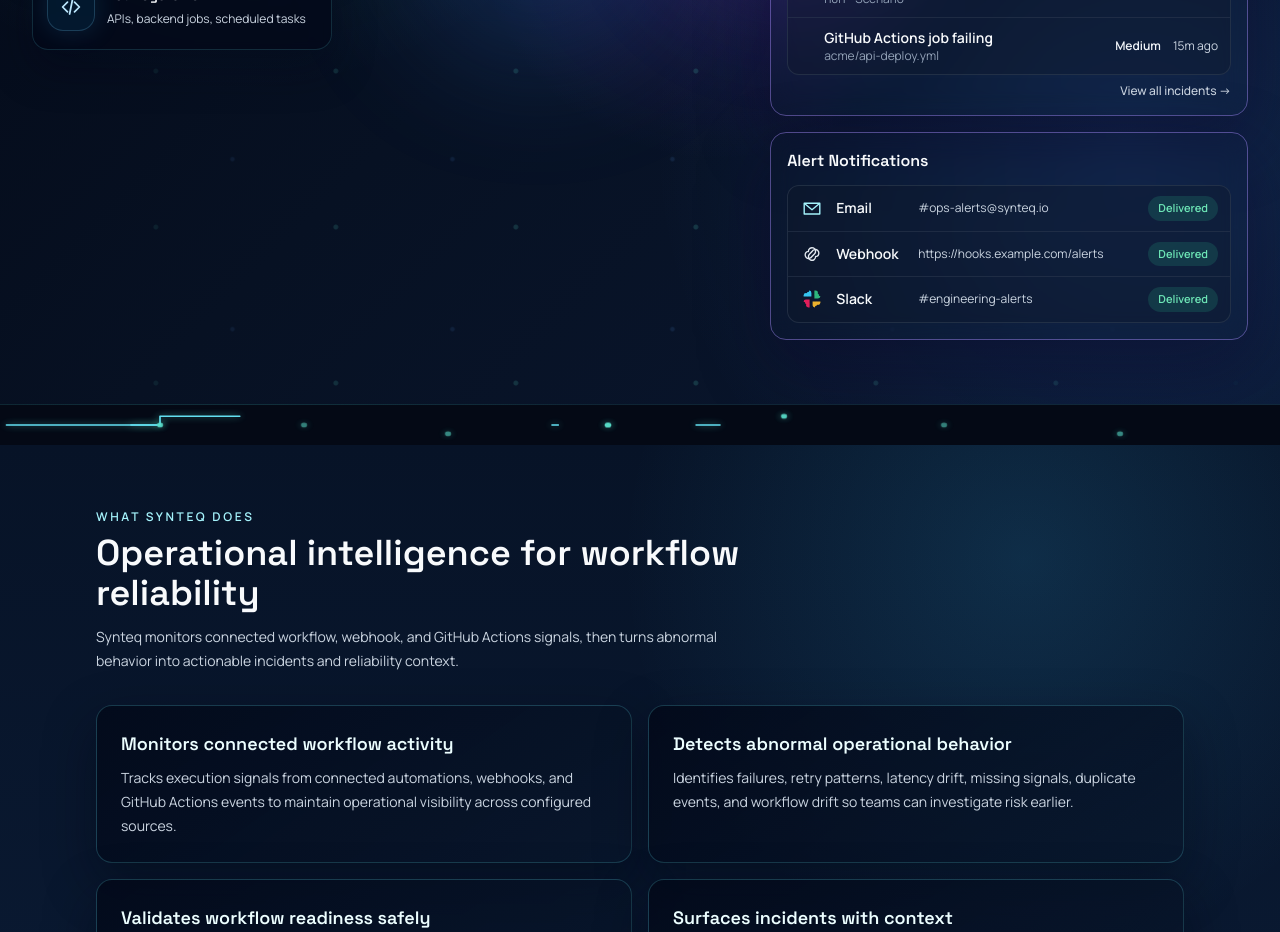
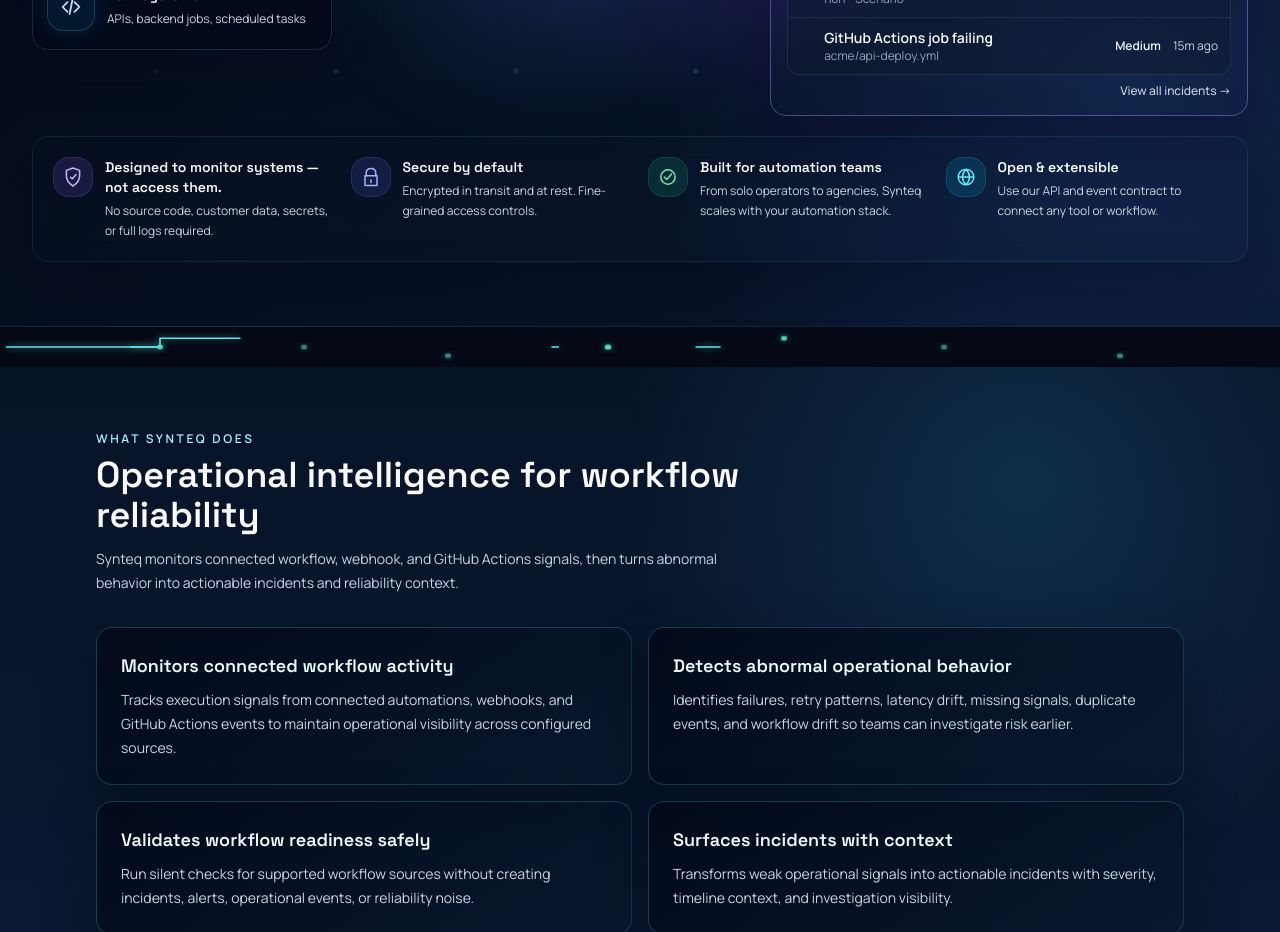
Before and after one commit to lexora-systems/synteq, a Next.js app in the folder apps/web/: page / in a window 1280 px wide. Shown: the part 1560-2492 px from the top of the page. Built offline with nearby package versions, Linux system fonts and the light colour scheme; no server answers.

Commit message:
Replace problem alert panel with trust strip

```diff
--- a/apps/web/app/page.tsx
+++ b/apps/web/app/page.tsx
@@ -127,24 +127,6 @@
     severity: "Medium",
     time: "15m ago",
     tone: "amber"
-  }
-] as const;
-
-const problemAlertItems = [
-  {
-    title: "Email",
-    target: "#ops-alerts@synteq.io",
-    type: "email"
-  },
-  {
-    title: "Webhook",
-    target: "https://hooks.example.com/alerts",
-    type: "webhook"
-  },
-  {
-    title: "Slack",
-    target: "#engineering-alerts",
-    type: "slack"
   }
 ] as const;
 
@@ -297,39 +279,6 @@
     <svg viewBox="0 0 24 24" aria-hidden className="h-4 w-4">
       <circle cx="12" cy="12" r="9" fill="none" stroke="currentColor" strokeWidth="1.8" />
       <path d="m8 12 2.6 2.6L16 9" fill="none" stroke="currentColor" strokeLinecap="round" strokeLinejoin="round" strokeWidth="1.8" />
-    </svg>
-  );
-}
-
-function ProblemAlertIcon({ type }: { type: (typeof problemAlertItems)[number]["type"] }) {
-  if (type === "webhook") {
-    return (
-      <svg viewBox="0 0 40 40" aria-hidden className="h-6 w-6">
-        <path d="M14 16a6 6 0 1 1 10 4l-4 4a6 6 0 1 1-8-8" fill="none" stroke="currentColor" strokeLinecap="round" strokeWidth="2.3" />
-        <path d="M26 24a6 6 0 1 1-10-4l4-4a6 6 0 1 1 8 8" fill="none" stroke="currentColor" strokeLinecap="round" strokeWidth="2.3" />
-      </svg>
-    );
-  }
-
-  if (type === "slack") {
-    return (
-      <svg viewBox="0 0 40 40" aria-hidden className="h-6 w-6">
-        <path d="M15 6a4 4 0 0 1 4 4v6h-4a4 4 0 0 1 0-8Z" fill="#36C5F0" />
-        <path d="M34 15a4 4 0 0 1-4 4h-6v-4a4 4 0 0 1 8 0Z" fill="#2EB67D" />
-        <path d="M25 34a4 4 0 0 1-4-4v-6h4a4 4 0 0 1 0 8Z" fill="#ECB22E" />
-        <path d="M6 25a4 4 0 0 1 4-4h6v4a4 4 0 0 1-8 0Z" fill="#E01E5A" />
-        <path d="M24 6h2a4 4 0 0 1 0 8h-2V6Z" fill="#2EB67D" />
-        <path d="M34 24v2a4 4 0 0 1-8 0v-2h8Z" fill="#ECB22E" />
-        <path d="M16 34h-2a4 4 0 0 1 0-8h2v8Z" fill="#E01E5A" />
-        <path d="M6 16v-2a4 4 0 0 1 8 0v2H6Z" fill="#36C5F0" />
-      </svg>
-    );
-  }
-
-  return (
-    <svg viewBox="0 0 40 40" aria-hidden className="h-6 w-6">
-      <path d="M7 12h26v18H7V12Z" fill="none" stroke="currentColor" strokeLinejoin="round" strokeWidth="2.3" />
-      <path d="m8 13 12 10 12-10" fill="none" stroke="currentColor" strokeLinecap="round" strokeLinejoin="round" strokeWidth="2.3" />
     </svg>
   );
 }
@@ -842,23 +791,31 @@
                 <p className="mt-2 text-right text-xs font-medium text-slate-300">View all incidents -&gt;</p>
               </article>
 
-              <article className="rounded-2xl border border-violet-400/45 bg-slate-950/68 p-4 shadow-[0_24px_70px_rgba(12,5,40,0.42)] backdrop-blur-md">
-                <h3 className="text-base font-semibold text-slate-50">Alert Notifications</h3>
-                <div className="mt-3 divide-y divide-slate-700/45 rounded-xl border border-slate-700/55 bg-slate-900/35">
-                  {problemAlertItems.map((alert) => (
-                    <div key={alert.title} className="grid grid-cols-[auto_1fr_auto] items-center gap-3 px-3 py-2.5">
-                      <span className={alert.type === "email" ? "text-cyan-200" : alert.type === "webhook" ? "text-slate-200" : ""}>
-                        <ProblemAlertIcon type={alert.type} />
-                      </span>
-                      <div className="min-w-0 sm:grid sm:grid-cols-[74px_1fr] sm:items-center sm:gap-2">
-                        <p className="text-sm font-semibold text-slate-50">{alert.title}</p>
-                        <p className="truncate text-xs text-slate-300">{alert.target}</p>
-                      </div>
-                      <span className="rounded-full bg-emerald-400/15 px-2.5 py-1 text-[11px] font-semibold text-emerald-300">Delivered</span>
-                    </div>
-                  ))}
-                </div>
-              </article>
+            </div>
+
+            <div className="relative z-10 grid gap-4 rounded-2xl border border-cyan-300/10 bg-slate-950/52 p-4 shadow-[0_24px_70px_rgba(2,6,23,0.38)] backdrop-blur-md sm:grid-cols-2 lg:col-span-3 lg:grid-cols-4 lg:p-5">
+              {heroTrustItems.map((item) => (
+                <article key={item.title} className="flex min-w-0 gap-3">
+                  <div
+                    className={[
+                      "flex h-10 w-10 shrink-0 items-center justify-center rounded-2xl border",
+                      item.tone === "violet"
+                        ? "border-violet-400/15 bg-violet-500/15 text-violet-300"
+                        : item.tone === "indigo"
+                          ? "border-indigo-400/15 bg-indigo-500/15 text-indigo-300"
+                          : item.tone === "emerald"
+                            ? "border-emerald-400/15 bg-emerald-500/15 text-emerald-300"
+                            : "border-cyan-400/15 bg-cyan-500/15 text-cyan-300"
+                    ].join(" ")}
+                  >
+                    <HeroTrustIcon type={item.icon} />
+                  </div>
+                  <div className="min-w-0">
+                    <h3 className="text-sm font-semibold leading-5 text-slate-50">{item.title}</h3>
+                    <p className="mt-1 text-xs leading-5 text-slate-300">{item.description}</p>
+                  </div>
+                </article>
+              ))}
             </div>
           </div>
         </div>
```
